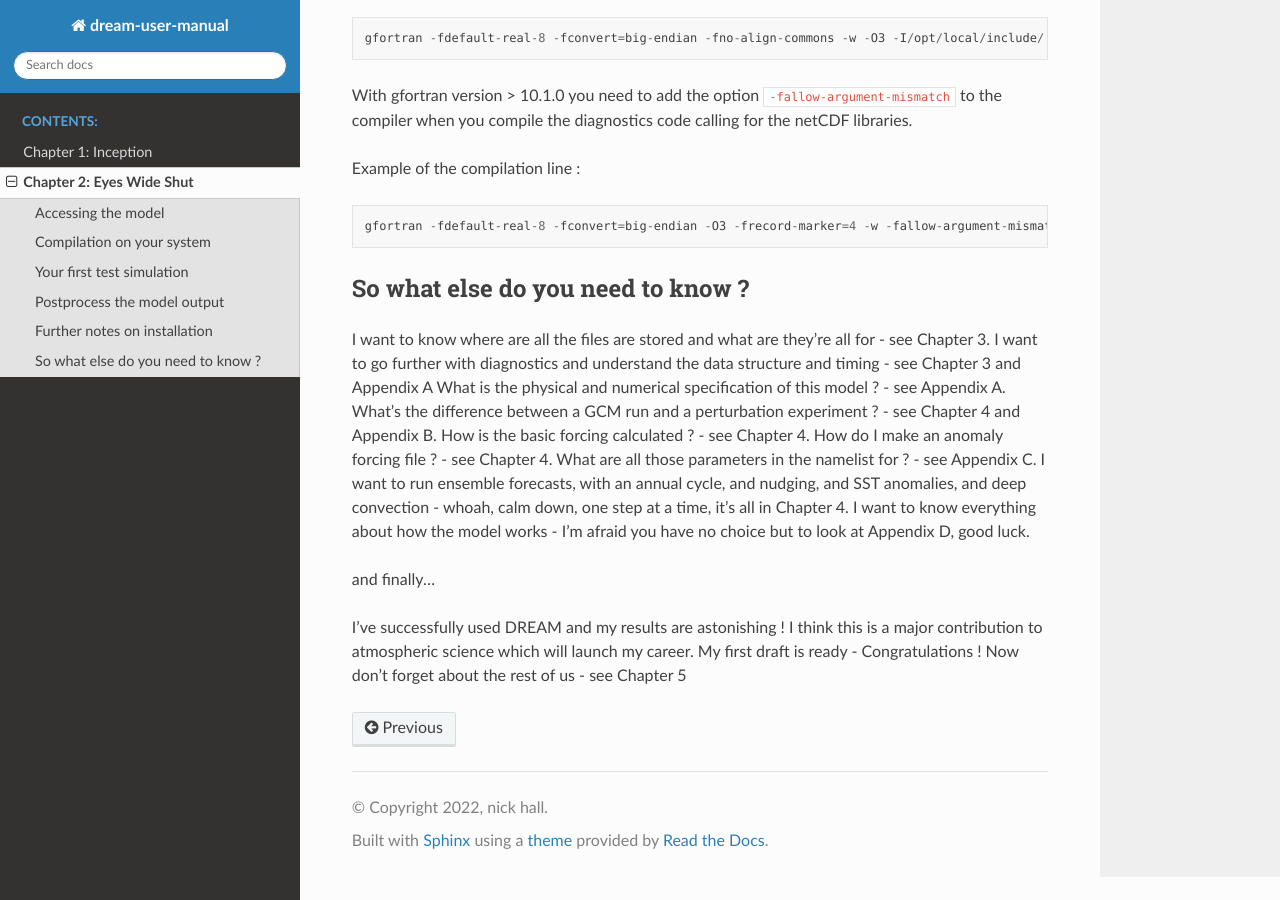
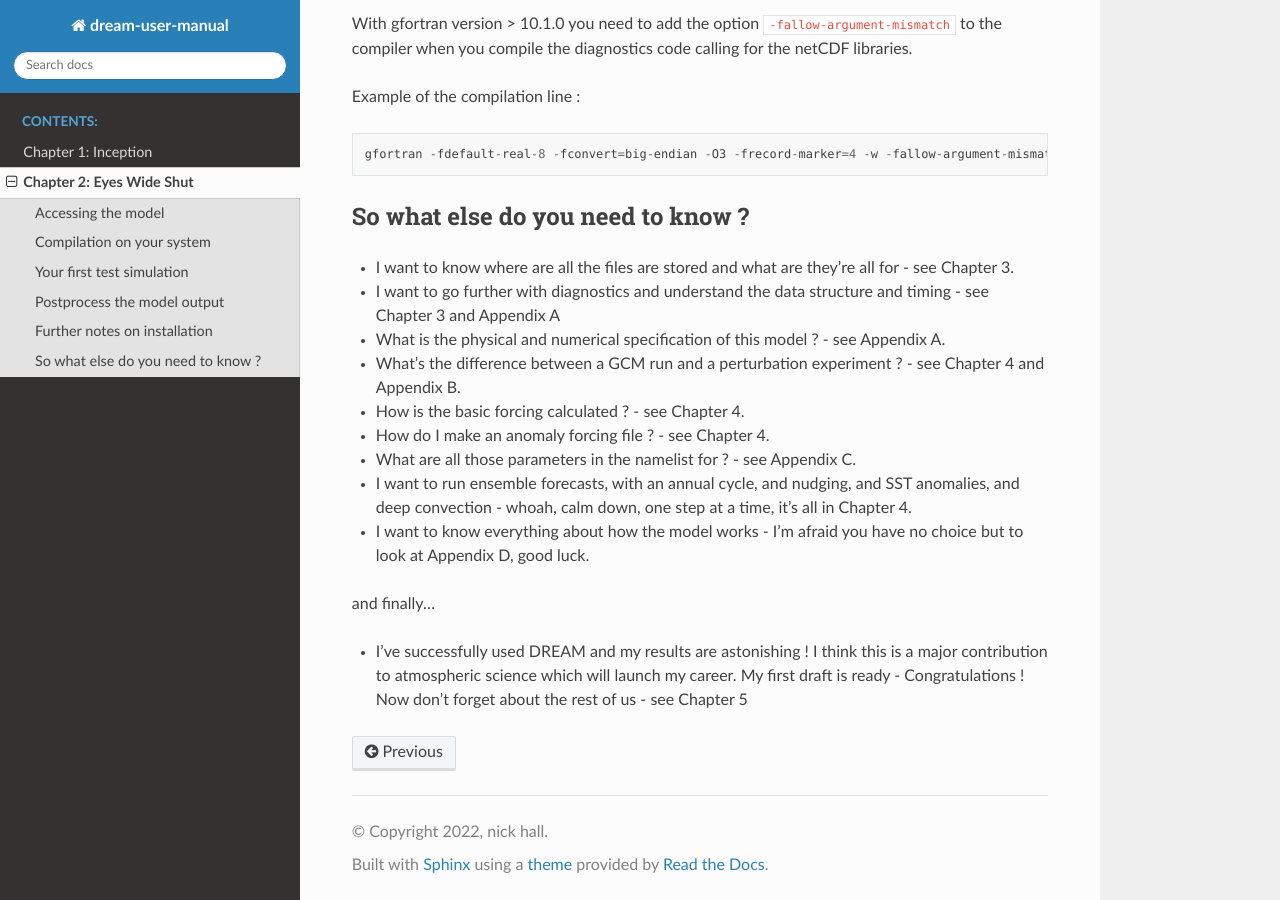
Before and after one commit to dream-gcm/usermanual, a Sphinx documentation site: the page built from source/Chapter2.md, in a window 1280 px wide and 900 px high, scrolled down 3289 px. Built offline with Sphinx 7.4.7 and the Read the Docs theme 2.0.0, drawn with Linux system fonts in a browser that asks for light colours; pages that are not in the unit, such as notebooks, are missing from menus.

````diff
--- a/source/Chapter2.md
+++ b/source/Chapter2.md
@@ -75,11 +75,7 @@ and if all goes well, you will find some netCDFs in your experiment directory `D
 
 The probability of all going well is less than unity !  Typically there is some work to do to make sure your version of netCDF is compatible with your fortran compiler.
 
-The netCDFs are labelled with reference to resolution, variable name and level. So for example
-
-`dreamT31L15_u_250.nc`
-
-is output from the model run at T31 with 15 levels, zonal wind at 250 mb
+The netCDFs are labelled with reference to resolution, variable name and level. So for example `dreamT31L15_u_250.nc` is output from the model run at T31 with 15 levels, zonal wind at 250 mb
 ( but it’s not really millibars - in fact it’s output on the sigma=0.25 level, but it is close to data on a pressure surface because DREAM runs without orography and the surface pressure in the data is actually mean sea level pressure - see appendix A).
 
 Now you can plot these variables and compute any diagnostics you want with your favourite tools and programs for dealing with netCDF datasets.
@@ -103,16 +99,16 @@ gfortran -fdefault-real-8 -fconvert=big-endian -O3 -frecord-marker=4 -w -fallow-
 ```
 
 ## So what else do you need to know ?
-I want to know where are all the files are stored and what are they’re all for - see Chapter 3.
-I want to go further with diagnostics and understand the data structure and timing - see Chapter 3 and Appendix A
-What is the physical and numerical specification of this model ? - see Appendix A.
-What’s the difference between a GCM run and a perturbation experiment ? - see Chapter 4 and Appendix B.
-How is the basic forcing calculated ? - see Chapter 4.
-How do I make an anomaly forcing file ? - see Chapter 4.
-What are all those parameters in the namelist for ? - see Appendix C.
-I want to run ensemble forecasts, with an annual cycle, and nudging, and SST anomalies, and deep convection - whoah, calm down, one step at a time, it’s all in Chapter 4.
-I want to know everything about how the model works - I’m afraid you have no choice but to look at Appendix D, good luck.
+* I want to know where are all the files are stored and what are they’re all for - see Chapter 3.
+* I want to go further with diagnostics and understand the data structure and timing - see Chapter 3 and Appendix A
+* What is the physical and numerical specification of this model ? - see Appendix A.
+* What’s the difference between a GCM run and a perturbation experiment ? - see Chapter 4 and Appendix B.
+* How is the basic forcing calculated ? - see Chapter 4.
+* How do I make an anomaly forcing file ? - see Chapter 4.
+* What are all those parameters in the namelist for ? - see Appendix C.
+* I want to run ensemble forecasts, with an annual cycle, and nudging, and SST anomalies, and deep convection - whoah, calm down, one step at a time, it’s all in Chapter 4.
+* I want to know everything about how the model works - I’m afraid you have no choice but to look at Appendix D, good luck.
 
 and finally…
 
-I’ve successfully used DREAM and my results are astonishing ! I think this is a major contribution to atmospheric science which will launch my career. My first draft is ready - Congratulations ! Now don’t forget about the rest of us - see Chapter 5
+* I’ve successfully used DREAM and my results are astonishing ! I think this is a major contribution to atmospheric science which will launch my career. My first draft is ready - Congratulations ! Now don’t forget about the rest of us - see Chapter 5
````
